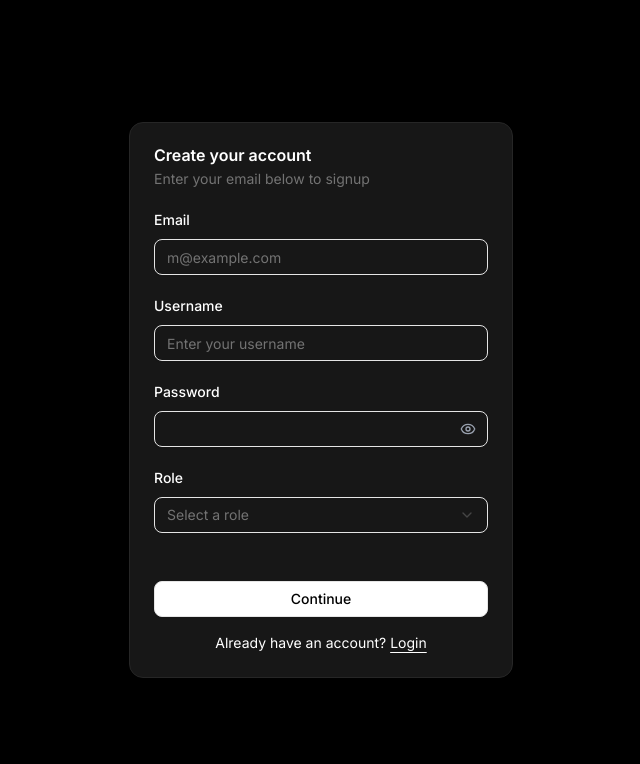
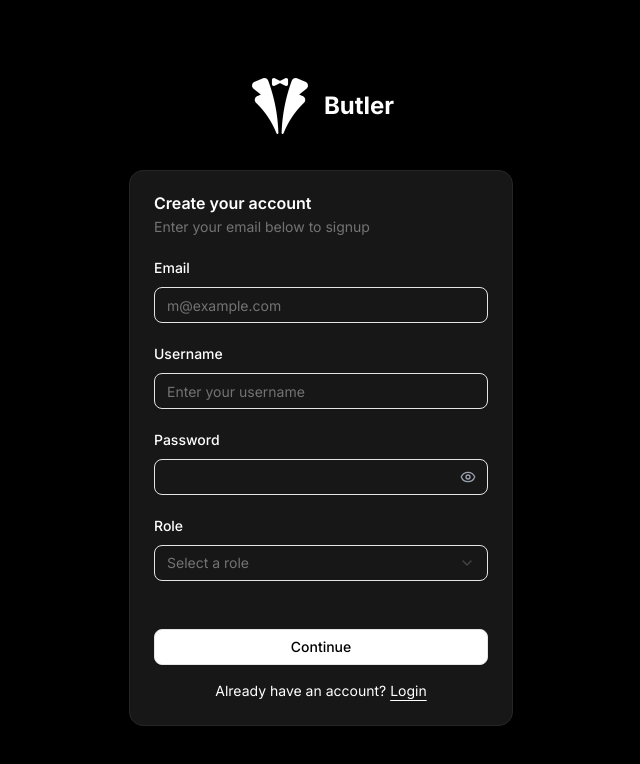
Before and after one commit to dot-enny/crime-light, a React (Vite) app: page /auth/sign-up in a window 1280 px wide. Shown: the top 764 px of the page, without its empty margins (319-959 px from the left). Built offline with nearby package versions, Linux system fonts and the light colour scheme.

Commit message:
feat(ui): added butler logo on signin and signup pages.

```diff
--- a/src/pages/auth/SignIn.tsx
+++ b/src/pages/auth/SignIn.tsx
@@ -2,7 +2,15 @@ import { LoginForm } from "../../components/login-form"
 
 export const SignIn = () => {
   return (
-    <div className="bg-black h-screen w-screen flex items-center justify-center">
+    <div className="bg-black h-screen w-screen flex flex-col items-center justify-center">
+      <div className="mb-8 flex items-center gap-3">
+        <img
+          src="/butler-logo.svg"
+          alt="Butler Logo"
+          className="w-16 h-16 filter brightness-0 invert"
+        />
+        <h1 className="text-white text-2xl font-bold">Butler</h1>
+      </div>
       <LoginForm />
     </div>
   )
--- a/src/pages/auth/SignUp.tsx
+++ b/src/pages/auth/SignUp.tsx
@@ -2,7 +2,15 @@ import { SignUpForm } from "../../components/signup-form"
 
 export const SignUp = () => {
   return (
-    <div className="bg-black h-screen w-screen flex items-center justify-center">
+    <div className="bg-black h-screen w-screen flex flex-col items-center justify-center">
+      <div className="mb-8 flex items-center gap-3">
+        <img
+          src="/butler-logo.svg"
+          alt="Butler Logo"
+          className="w-16 h-16 filter brightness-0 invert"
+        />
+        <h1 className="text-white text-2xl font-bold">Butler</h1>
+      </div>
       <SignUpForm />
     </div>
   )
```
